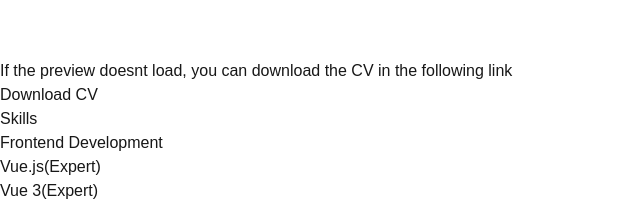
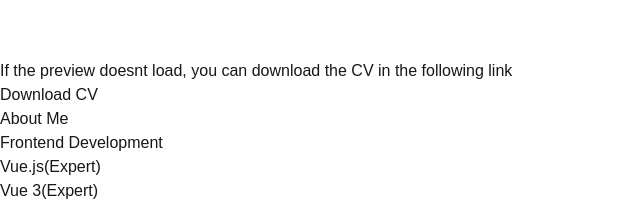
Before and after one commit to Tadeu17/portfolio, a Next.js app: page / in a window 1280 px wide. Shown: the part 3591-3792 px from the top of the page, without its empty margins (0-640 px from the left). Built offline with nearby package versions, Linux system fonts and the light colour scheme.

Commit message:
re structured code

```diff
--- /dev/null
+++ b/src/components/SectionTitle.tsx
@@ -0,0 +1,11 @@
+interface TTitleProps {
+  title: string
+}
+
+const Landing = ({ title }: TTitleProps) => {
+  return (
+    <h1 className="text-gray-50 text-3xl font-semibold mb-4 text-center md:text-left">{title}</h1>
+  )
+}
+
+export default Landing
--- a/src/components/About.tsx
+++ b/src/components/sections/About.tsx
@@ -3,6 +3,7 @@
 import { useState } from 'react';
 
 import Image from 'next/image';
+import SectionTitle from '../SectionTitle'
 
 const About = () => {
   const [view, setView] = useState<'development' | 'management'>('development');
@@ -50,7 +51,7 @@ const About = () => {
       </div>
 
       <div className="w-full lg:w-2/3 text-center lg:text-left">
-        <h2 className="text-gray-50 text-3xl font-semibold mb-2">About Me</h2>
+        <SectionTitle title="About Me" />
         <label className="mb-2 flex justify-center items-center cursor-pointer lg:justify-start">
           <div
             className="relative inline-block w-[200px] h-8 bg-gray-400 rounded-full transition"
--- a/src/components/Contact.tsx
+++ b/src/components/sections/Contact.tsx
@@ -3,6 +3,8 @@
 import { useState } from 'react';
 
 import Image from 'next/image';
+
+import SectionTitle from '../SectionTitle'
 
 
 const messageStyles = {
@@ -82,7 +84,7 @@ const Contact = () => {
 
   return (
     <section id="contact" className="container min-h-screen px-6 py-20">
-      <h1 className="mb-8 text-3xl font-bold text-white">Contact Me</h1>
+      <SectionTitle title="Contact" />
 
       <section id="about" className="flex flex-col md:flex-row items-center gap-4">
         <div className="md:w-1/3 flex justify-center mb-8 md:mb-0">
--- a/src/components/Resume.tsx
+++ b/src/components/sections/Resume.tsx
@@ -1,6 +1,7 @@
-import ResumeCard from "./ResumeCard";
+import ResumeCard from "../ResumeCard";
 
-import { TRoleInfo } from "./types";
+import { TRoleInfo } from "../types";
+import SectionTitle from '../SectionTitle'
 
 const Resume = () => {
   const professionalExperience: TRoleInfo[] = [
@@ -88,7 +89,7 @@ const Resume = () => {
 
   return (
     <section id="resume" className="container min-h-screen px-6 py-20">
-      <h2 className="text-4xl font-bold text-yellow-400 mb-6">Resume</h2>
+      <SectionTitle title="Resume" />
 
       {/* Experience Timeline */}
       <div className="grid grid-cols-1 md:grid-cols-2 gap-6 mb-10">
--- a/src/components/Skills.tsx
+++ b/src/components/sections/Skills.tsx
@@ -2,6 +2,8 @@
 
 import React from 'react';
 import { useState } from "react";
+
+import SectionTitle from '../SectionTitle'
 
 type Skill = {
   name: string;
@@ -91,7 +93,7 @@ const Skills: React.FC = () => {
 
   return (
     <section id="skills" className="container min-h-screen px-6 py-20">
-      <h2 className="text-4xl font-bold text-yellow-400 mb-6">Skills</h2>
+      <SectionTitle title="About Me" />
 
       <div className="grid grid-cols-1 md:grid-cols-2 lg:grid-cols-3 gap-8 px-4">
         {skillsData.map((cathegory) => {
```
Also changed, not shown: src/app/page.tsx (+7 -7 lines), src/components/sections/Landing.tsx (renamed from src/components/Landing.tsx), src/components/sections/Projects.tsx (renamed from src/components/Projects.tsx).
